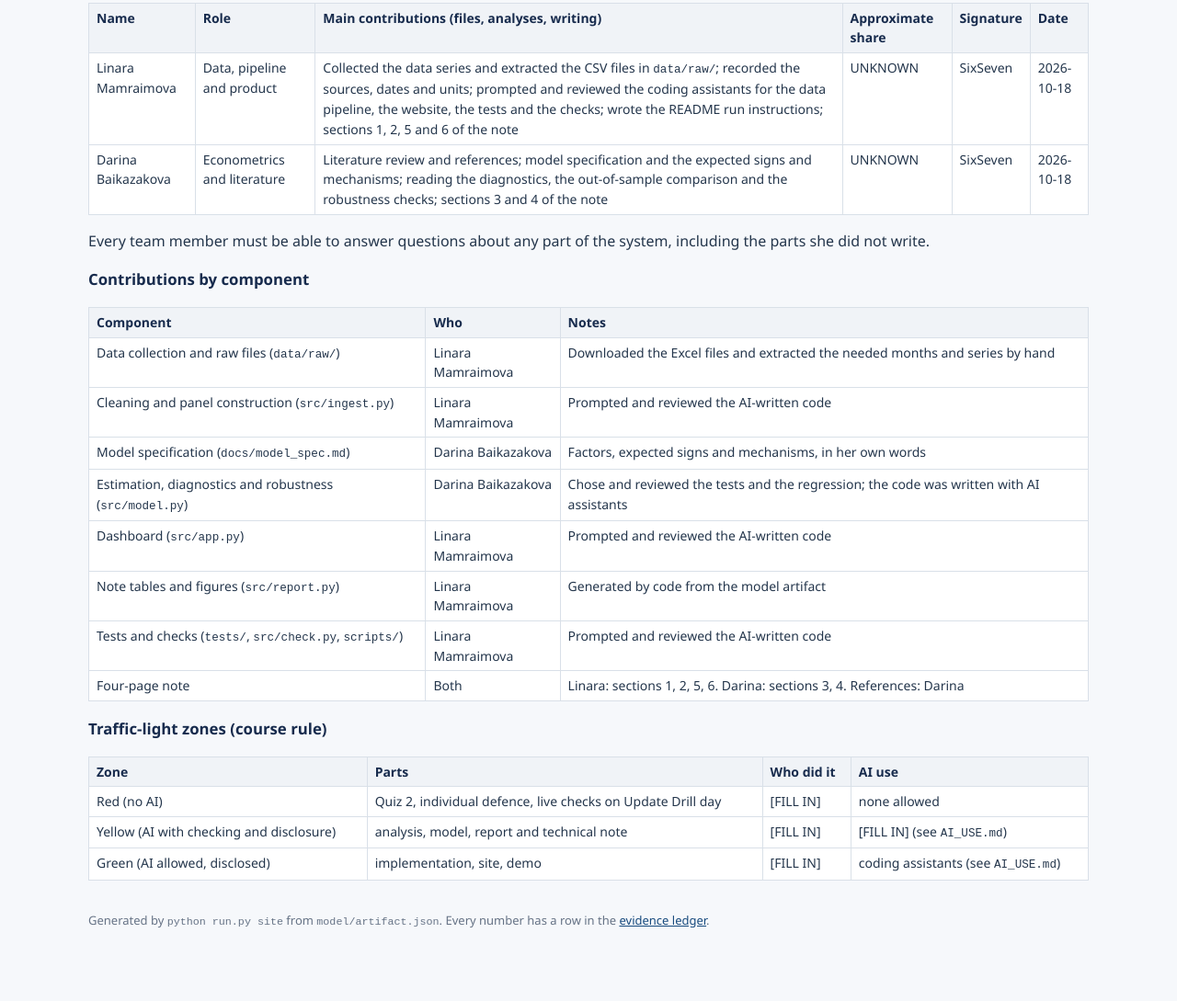
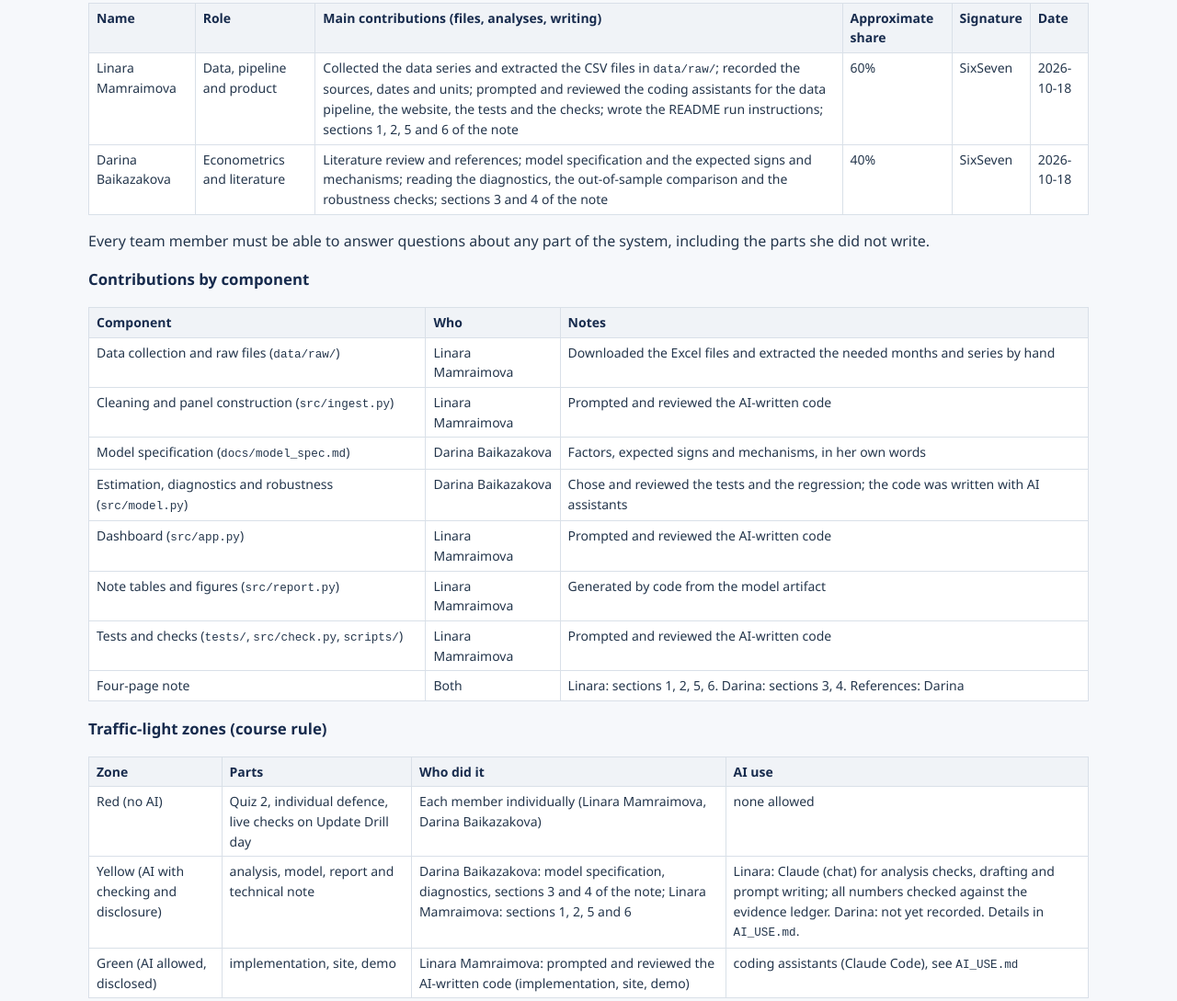
Before and after one commit to lmamraimovasixseven/Monetarot, a plain HTML site: page site/team.html in a window 1280 px wide. Shown: the part 309-1398 px from the top of the page at 92% size. Before the commit the page ends 1358 px from the top, so only its background shows below. Drawn offline with Linux system fonts and the light colour scheme.

Commit message:
Team page: shares, traffic-light zones, declaration in English (D48)

```diff
--- a/site/team.html
+++ b/site/team.html
@@ -6,11 +6,11 @@
 <main><h1>Team</h1><h2>Contributions</h2>
 <p>This statement lists what each team member actually did. Each person has read and confirmed her own row. AI assistance is disclosed separately in <code>docs/ai_use.md</code>.</p>
 <h3>Team</h3>
-<div class="scroll"><table><thead><tr><th>Name</th><th>Role</th><th>Main contributions (files, analyses, writing)</th><th>Approximate share</th><th>Signature</th><th>Date</th></tr></thead><tbody><tr><td>Linara Mamraimova</td><td>Data, pipeline and product</td><td>Collected the data series and extracted the CSV files in <code>data/raw/</code>; recorded the sources, dates and units; prompted and reviewed the coding assistants for the data pipeline, the website, the tests and the checks; wrote the README run instructions; sections 1, 2, 5 and 6 of the note</td><td>UNKNOWN</td><td>SixSeven</td><td>2026-10-18</td></tr><tr><td>Darina Baikazakova</td><td>Econometrics and literature</td><td>Literature review and references; model specification and the expected signs and mechanisms; reading the diagnostics, the out-of-sample comparison and the robustness checks; sections 3 and 4 of the note</td><td>UNKNOWN</td><td>SixSeven</td><td>2026-10-18</td></tr></tbody></table></div>
+<div class="scroll"><table><thead><tr><th>Name</th><th>Role</th><th>Main contributions (files, analyses, writing)</th><th>Approximate share</th><th>Signature</th><th>Date</th></tr></thead><tbody><tr><td>Linara Mamraimova</td><td>Data, pipeline and product</td><td>Collected the data series and extracted the CSV files in <code>data/raw/</code>; recorded the sources, dates and units; prompted and reviewed the coding assistants for the data pipeline, the website, the tests and the checks; wrote the README run instructions; sections 1, 2, 5 and 6 of the note</td><td>60%</td><td>SixSeven</td><td>2026-10-18</td></tr><tr><td>Darina Baikazakova</td><td>Econometrics and literature</td><td>Literature review and references; model specification and the expected signs and mechanisms; reading the diagnostics, the out-of-sample comparison and the robustness checks; sections 3 and 4 of the note</td><td>40%</td><td>SixSeven</td><td>2026-10-18</td></tr></tbody></table></div>
 <p>Every team member must be able to answer questions about any part of the system, including the parts she did not write.</p>
 <h3>Contributions by component</h3>
 <div class="scroll"><table><thead><tr><th>Component</th><th>Who</th><th>Notes</th></tr></thead><tbody><tr><td>Data collection and raw files (<code>data/raw/</code>)</td><td>Linara Mamraimova</td><td>Downloaded the Excel files and extracted the needed months and series by hand</td></tr><tr><td>Cleaning and panel construction (<code>src/ingest.py</code>)</td><td>Linara Mamraimova</td><td>Prompted and reviewed the AI-written code</td></tr><tr><td>Model specification (<code>docs/model_spec.md</code>)</td><td>Darina Baikazakova</td><td>Factors, expected signs and mechanisms, in her own words</td></tr><tr><td>Estimation, diagnostics and robustness (<code>src/model.py</code>)</td><td>Darina Baikazakova</td><td>Chose and reviewed the tests and the regression; the code was written with AI assistants</td></tr><tr><td>Dashboard (<code>src/app.py</code>)</td><td>Linara Mamraimova</td><td>Prompted and reviewed the AI-written code</td></tr><tr><td>Note tables and figures (<code>src/report.py</code>)</td><td>Linara Mamraimova</td><td>Generated by code from the model artifact</td></tr><tr><td>Tests and checks (<code>tests/</code>, <code>src/check.py</code>, <code>scripts/</code>)</td><td>Linara Mamraimova</td><td>Prompted and reviewed the AI-written code</td></tr><tr><td>Four-page note</td><td>Both</td><td>Linara: sections 1, 2, 5, 6. Darina: sections 3, 4. References: Darina</td></tr></tbody></table></div>
 <h3>Traffic-light zones (course rule)</h3>
-<div class="scroll"><table><thead><tr><th>Zone</th><th>Parts</th><th>Who did it</th><th>AI use</th></tr></thead><tbody><tr><td>Red (no AI)</td><td>Quiz 2, individual defence, live checks on Update Drill day</td><td>[FILL IN]</td><td>none allowed</td></tr><tr><td>Yellow (AI with checking and disclosure)</td><td>analysis, model, report and technical note</td><td>[FILL IN]</td><td>[FILL IN] (see <code>AI_USE.md</code>)</td></tr><tr><td>Green (AI allowed, disclosed)</td><td>implementation, site, demo</td><td>[FILL IN]</td><td>coding assistants (see <code>AI_USE.md</code>)</td></tr></tbody></table></div></main>
+<div class="scroll"><table><thead><tr><th>Zone</th><th>Parts</th><th>Who did it</th><th>AI use</th></tr></thead><tbody><tr><td>Red (no AI)</td><td>Quiz 2, individual defence, live checks on Update Drill day</td><td>Each member individually (Linara Mamraimova, Darina Baikazakova)</td><td>none allowed</td></tr><tr><td>Yellow (AI with checking and disclosure)</td><td>analysis, model, report and technical note</td><td>Darina Baikazakova: model specification, diagnostics, sections 3 and 4 of the note; Linara Mamraimova: sections 1, 2, 5 and 6</td><td>Linara: Claude (chat) for analysis checks, drafting and prompt writing; all numbers checked against the evidence ledger. Darina: not yet recorded. Details in <code>AI_USE.md</code>.</td></tr><tr><td>Green (AI allowed, disclosed)</td><td>implementation, site, demo</td><td>Linara Mamraimova: prompted and reviewed the AI-written code (implementation, site, demo)</td><td>coding assistants (Claude Code), see <code>AI_USE.md</code></td></tr></tbody></table></div></main>
 <footer><p>Generated by <code>python run.py site</code> from <code>model/artifact.json</code>. Every number has a row in the
 <a href="data/evidence_ledger.csv">evidence ledger</a>.</p></footer></body></html>
```
Also changed, not shown: 9 other files.
